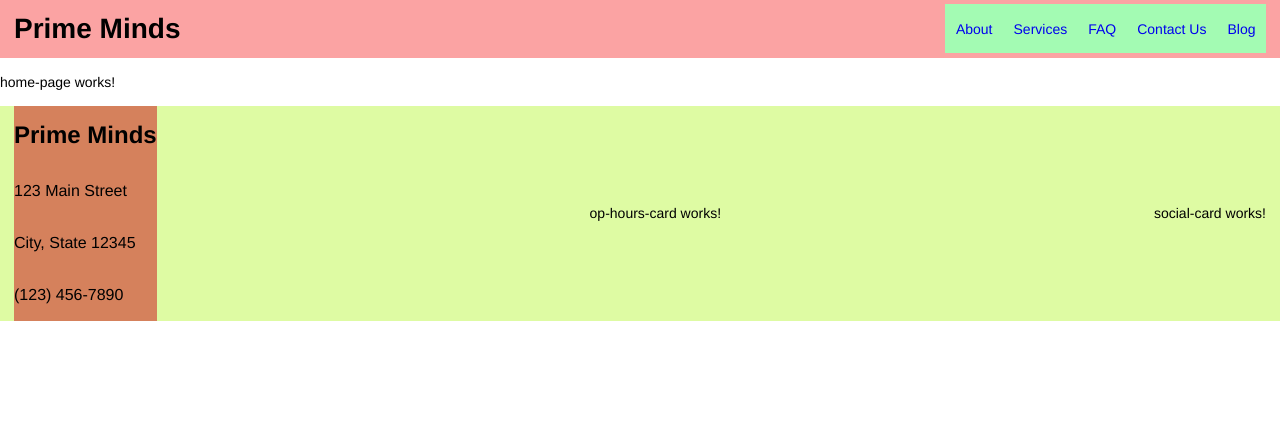
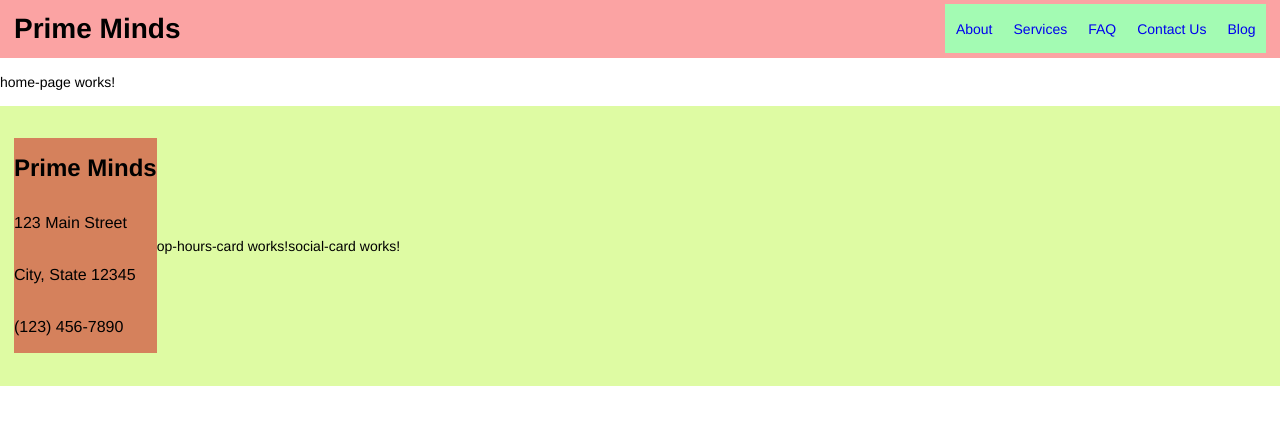
Before and after one commit to gohopventure/prime-minds, an Angular app: page /home in a window 1280 px wide. Shown: the top 424 px of the page. Built offline with nearby package versions, Linux system fonts and the light colour scheme.

Commit message:
Updates footer height

```diff
--- a/src/app/components/footer/footer.component.css
+++ b/src/app/components/footer/footer.component.css
@@ -2,15 +2,17 @@
     display: flex;
     flex-direction: row;
     align-items: center;
-    justify-content: space-between;
+    justify-content: left;
+    min-height: 20em;
     padding: 0 1em;
     background-color: rgb(222, 251, 163);
 }
 
-@media only screen and (max-width: 999px) {.footer-container {
-    display: flex;
-    flex-direction: column;
-    align-items: center;
-    justify-content: space-between;
+@media only screen and (max-width: 999px) {
+    .footer-container {
+        display: flex;
+        flex-direction: column;
+        align-items: center;
+        justify-content: space-between;
+    }
 }
-}
```
